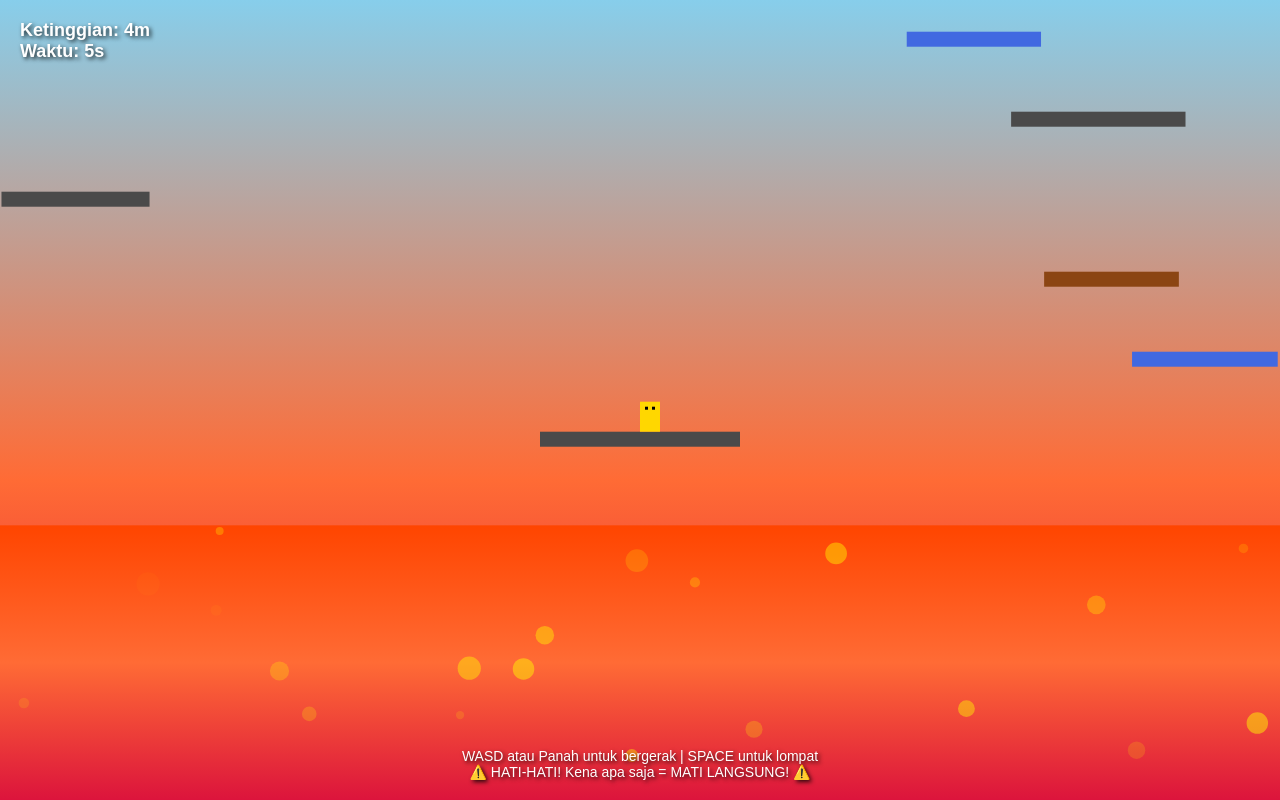
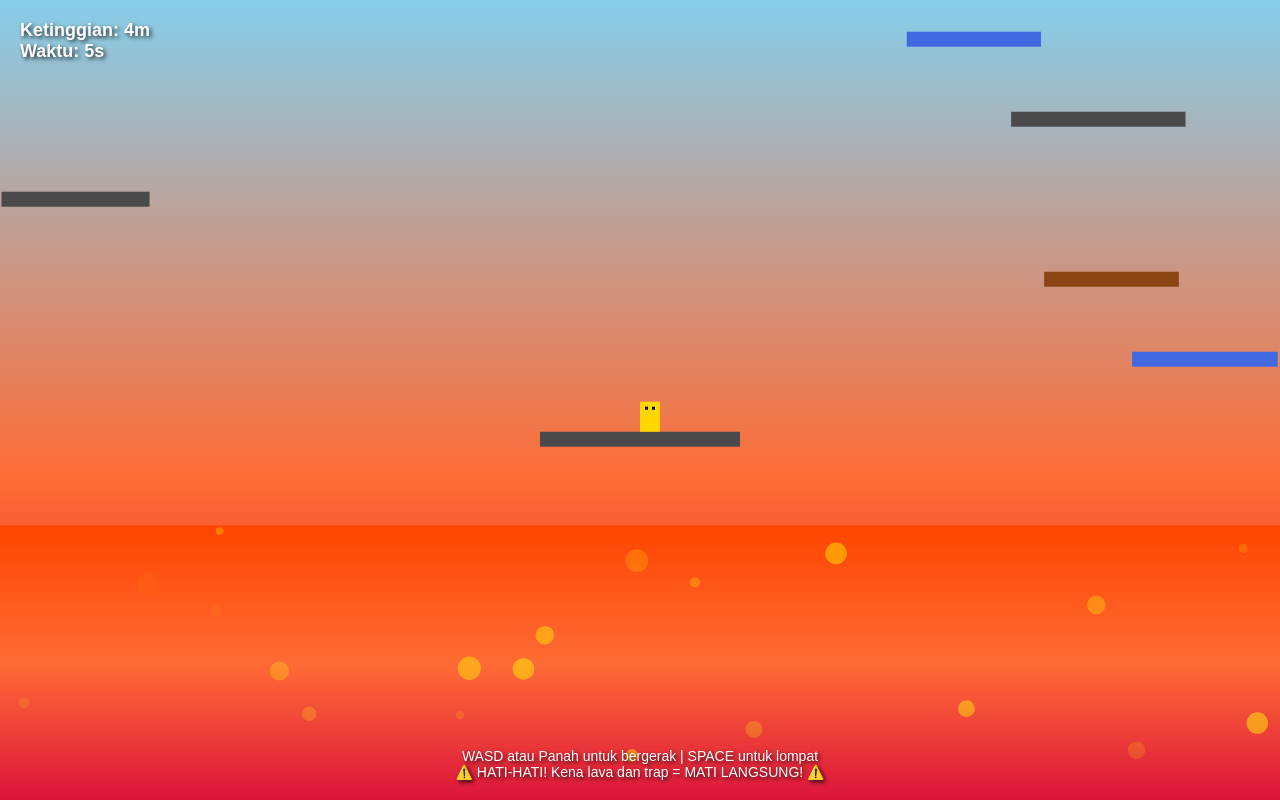
Before and after one commit to bilaaae/xipplg5_06_lavaescape, a plain HTML site: page index.html in a window 1280 px wide. Drawn offline with Linux system fonts and the light colour scheme; animation ran at ten frames a second.

Commit message:
ganti kata

```diff
--- a/index.html
+++ b/index.html
@@ -17,7 +17,7 @@
 
         <div class="controls">
             <div>WASD atau Panah untuk bergerak | SPACE untuk lompat</div>
-            <div>⚠️ HATI-HATI! Kena apa saja = MATI LANGSUNG! ⚠️</div>
+            <div>⚠️ HATI-HATI! Kena lava dan trap  = MATI LANGSUNG! ⚠️</div>
         </div>
 
         <div id="gameOver">
```
